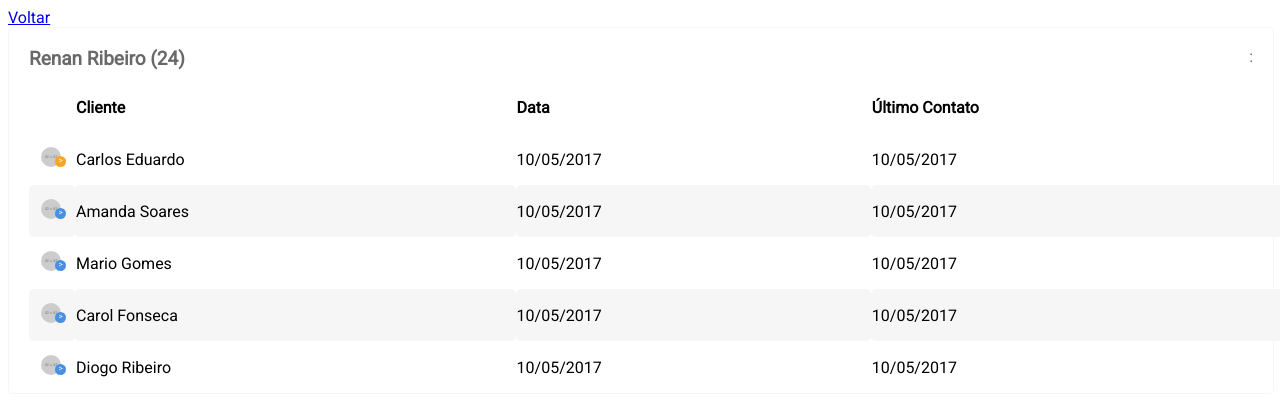
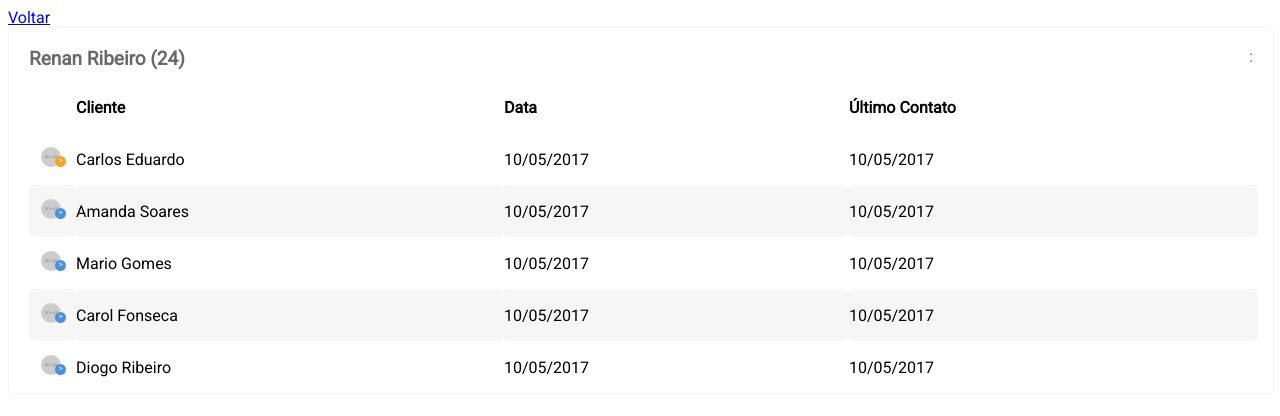
Before and after one commit to Caue02/components, a plain HTML site: page table/index.html in a window 1280 px wide. Drawn offline with Linux system fonts and the light colour scheme; placeholder pictures from the web are drawn by us.

Commit message:
correcao das linhas da tabela

```diff
--- a/table/style.css
+++ b/table/style.css
@@ -41,6 +41,8 @@ table{
   width: 100%;
   margin-left: 20px;
   border-spacing: 0;
+  border:none !important;
+  padding-right: 35px;
 }
 
 .table-content{
```
